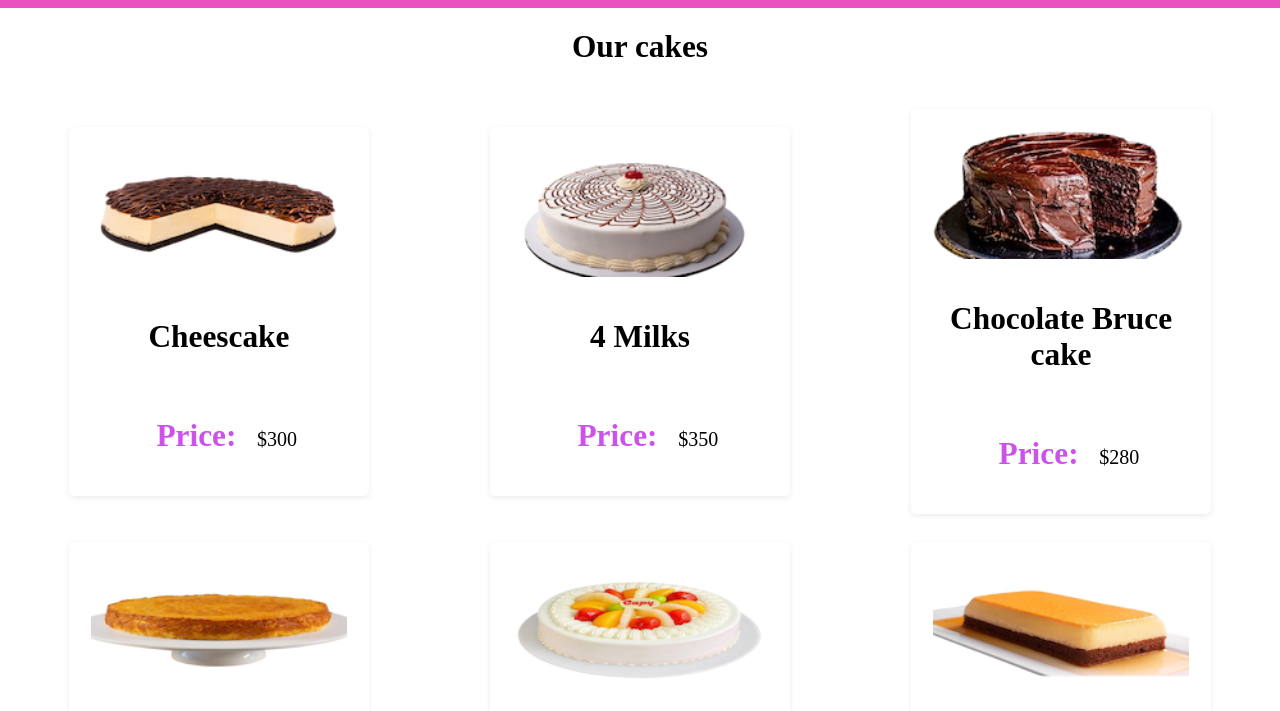
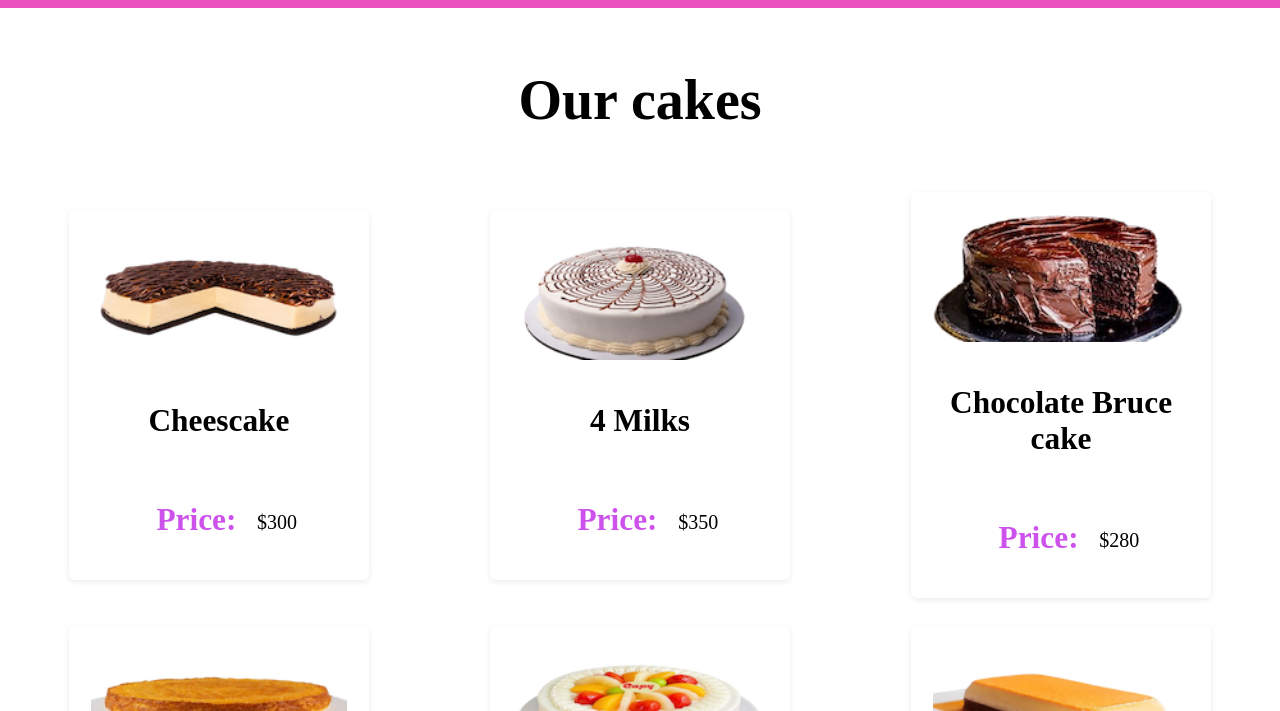
Before and after one commit to Samuelyosiaz/wdd131, a plain HTML site: page project/cakes.html in a window 1280 px wide. Shown: the part 89-800 px from the top of the page. Drawn offline with Linux system fonts and the light colour scheme.

Commit message:
Little enhacements

```diff
--- a/project/styles/cakes.css
+++ b/project/styles/cakes.css
@@ -131,7 +131,10 @@ nav {
     background-color: var(--primary-color);
 }
 
-
+h1 {
+    font-size: 2.5rem;
+    padding-top: 1rem;
+}
 
 #cakes-section, #others-section {
     display:grid;
```
